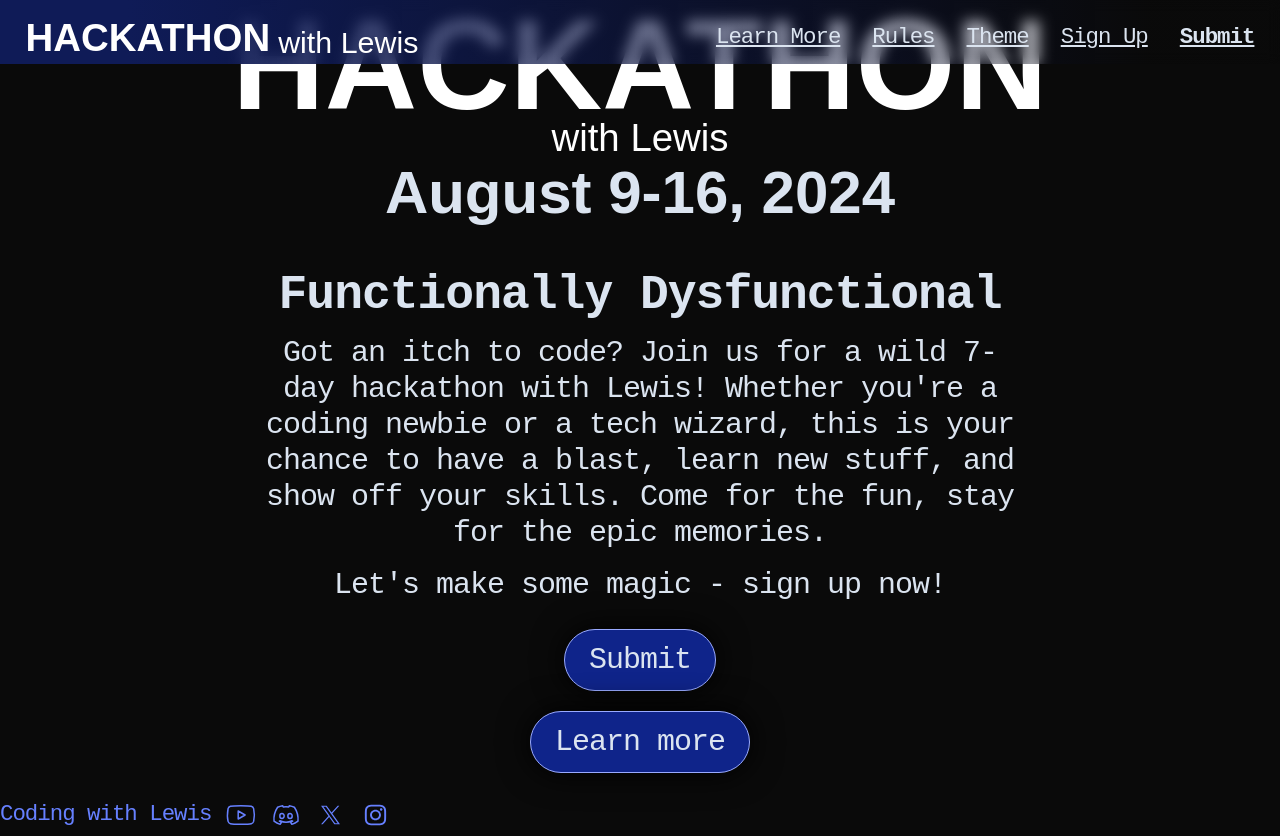
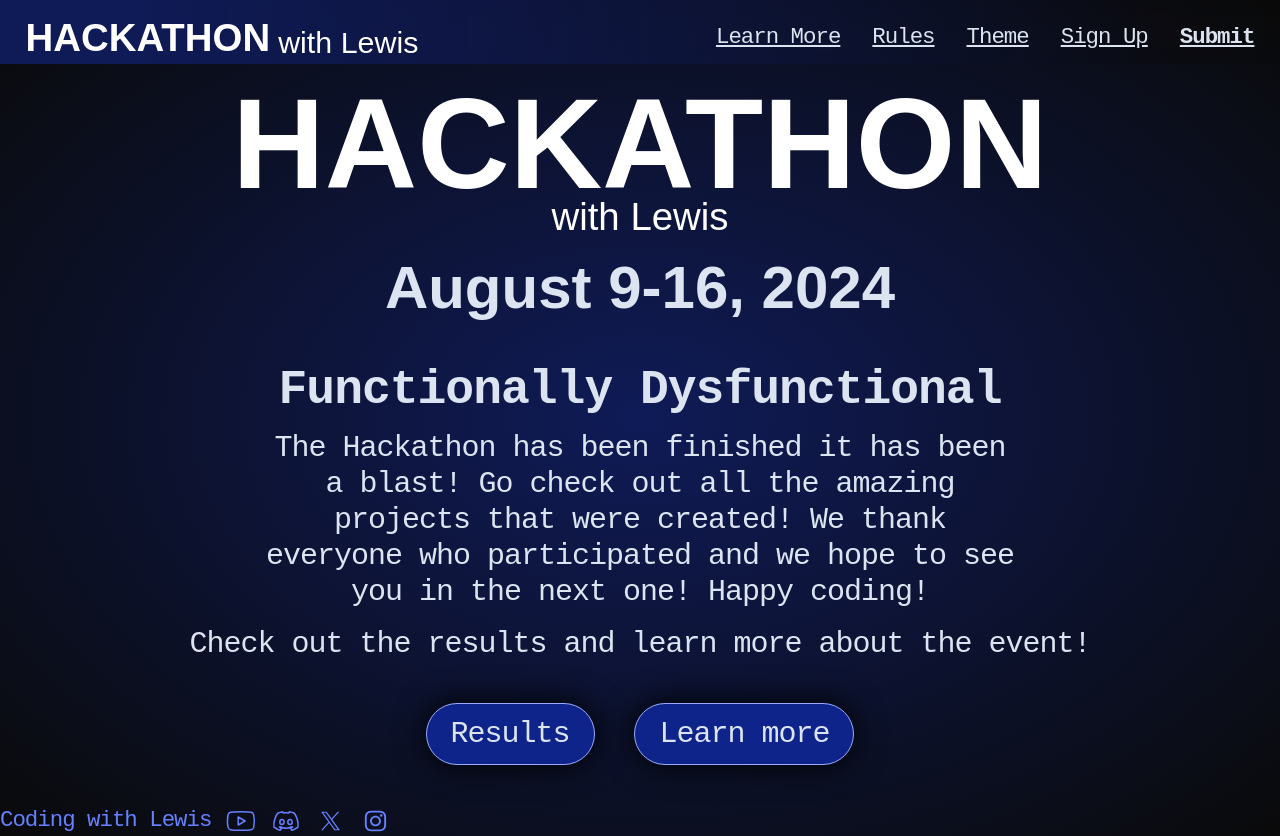
Before and after one commit to szBene/lewis-hackathon-website, a SvelteKit app: page / in a window 1280 px wide. Built offline with nearby package versions, Linux system fonts and the light colour scheme.

Commit message:
refine css

```diff
--- a/src/lib/index.js
+++ /dev/null
@@ -1 +0,0 @@
-// place files you want to import through the `$lib` alias in this folder.
--- a/src/lib/navbarToggle.js
+++ /dev/null
@@ -1,27 +0,0 @@
-// toggles navbar items when hamburger icon is clicked
-document.getElementById("hamburger").addEventListener("click", function (e) {
-	var navItems = document.getElementById("nav-items");
-	var navbar = document.getElementById("navbar");
-
-	// Toggle the visibility of the menu items
-	navItems.classList.toggle("show");
-
-	// Toggle the expansion of the navbar
-	navbar.classList.toggle("expand");
-
-	// Stop the event from propagating to the document click listener
-	e.stopPropagation();
-});
-
-// Close the navbar if the user clicks outside of it
-document.addEventListener("click", function (e) {
-	var navItems = document.getElementById("nav-items");
-	var navbar = document.getElementById("navbar");
-
-	// Check if the navbar is expanded and if the click is outside the navbar
-	if (navbar.classList.contains("expand") && !navbar.contains(e.target)) {
-		// Close the navbar
-		navItems.classList.remove("show");
-		navbar.classList.remove("expand");
-	}
-});
--- a/src/routes/+layout.svelte
+++ b/src/routes/+layout.svelte
@@ -1,15 +1,41 @@
 <script>
 	import '$lib/style/app.css';
-	import Footer from '$lib/Footer.svelte';
-	import Navbar from '$lib/Navbar.svelte';
+	import Footer from '$lib/ui/Footer.svelte';
+	import Navbar from '$lib/ui/Navbar.svelte';
 
 	let { children } = $props();
 </script>
 
-<Navbar></Navbar>
+<section class="main">
+	<Navbar></Navbar>
 
-<section class="main">
-	{@render children()}
+	<div class="slot-container">
+		{@render children()}
+	</div>
+
+	<Footer></Footer>
 </section>
 
-<Footer></Footer>
+<style>
+	section {
+		display: flex;
+		flex: 1;
+		flex-direction: column;
+		min-height: 100vh;
+		padding-top: 5rem;
+		background: radial-gradient(#0F1B57, #0A0A0A) !important;
+	}
+	.slot-container {
+		flex: 1;
+		padding: auto 0;
+		min-height: 100%;
+	}
+	@media (max-width: 60rem) {
+		section {
+			padding-top: 6rem;
+		}
+		.slot-container {
+			padding: auto 0;
+		}
+	}
+</style>
--- a/src/routes/+page.svelte
+++ b/src/routes/+page.svelte
@@ -2,7 +2,7 @@
 	import '$lib/style/app.css';
 </script>
 
-<div class="flex min-h-screen w-full flex-col items-center justify-center gap-12 p-4">
+<section class="hero flex max-h-screen w-full flex-col items-center justify-center gap-12 p-4">
 	<div class="mt-12 flex flex-col items-center justify-center md:mt-0">
 		<h1 class="rubik text-6xl font-bold text-white md:-m-4 md:text-[8rem]">HACKATHON</h1>
 		<h3 class="rubik fs-40 text-center font-light text-white">with Lewis</h3>
@@ -13,22 +13,41 @@
 			Functionally Dysfunctional
 		</h3>
 		<p class="scp white-90 text-center text-lg md:w-3/5 md:text-3xl">
-			Got an itch to code? Join us for a wild 7-day hackathon with Lewis! Whether you're a coding
-			newbie or a tech wizard, this is your chance to have a blast, learn new stuff, and show off
-			your skills. Come for the fun, stay for the epic memories.
+			The Hackathon has been finished it has been a blast! Go check out all the amazing projects
+			that were created! We thank everyone who participated and we hope to see you in the next one!
+			Happy coding!
 		</p>
-		<p class="scp white-90 text-center text-lg md:text-3xl">Let's make some magic - sign up now!</p>
+		<p class="scp white-90 text-center text-lg md:text-3xl">
+			Check out the results and learn more about the event!
+		</p>
 		<div class="buttons align-center">
 			<button class="btn-submit">
-				<a
-					class="scp white-90 text-lg md:text-3xl"
-					target="_blank"
-					href="https://forms.gle/9bA1BEmaV7VvrZ2z8">Submit</a
-				>
+				<a class="scp white-90 text-lg md:text-3xl" href="/results">Results</a>
 			</button>
 			<button class="btn-learn-more">
-				<a class="scp white-90 text-lg md:text-3xl" href="learnmore">Learn more</a>
+				<a class="scp white-90 text-lg md:text-3xl" href="/learnmore">Learn more</a>
 			</button>
 		</div>
 	</div>
-</div>
+</section>
+
+<style>
+	h2 {
+		margin-top: 1rem;
+	}
+
+	.buttons {
+		position: relative;
+		max-height: 10dvh;
+		margin: 2dvh auto;
+		display: flex;
+		flex-direction: row;
+		justify-content: space-evenly;
+		gap: 1.25rem !important;
+	}
+
+	.hero {
+		vertical-align: middle !important;
+		margin: auto 0;
+	}
+</style>
```
Also changed, not shown: src/lib/style/app.css, src/lib/ui/Button.svelte (deleted), src/lib/ui/DDTextbox.svelte (deleted), src/lib/ui/Footer.svelte (renamed from src/lib/Footer.svelte), src/lib/ui/Navbar.svelte (renamed from src/lib/Navbar.svelte).
